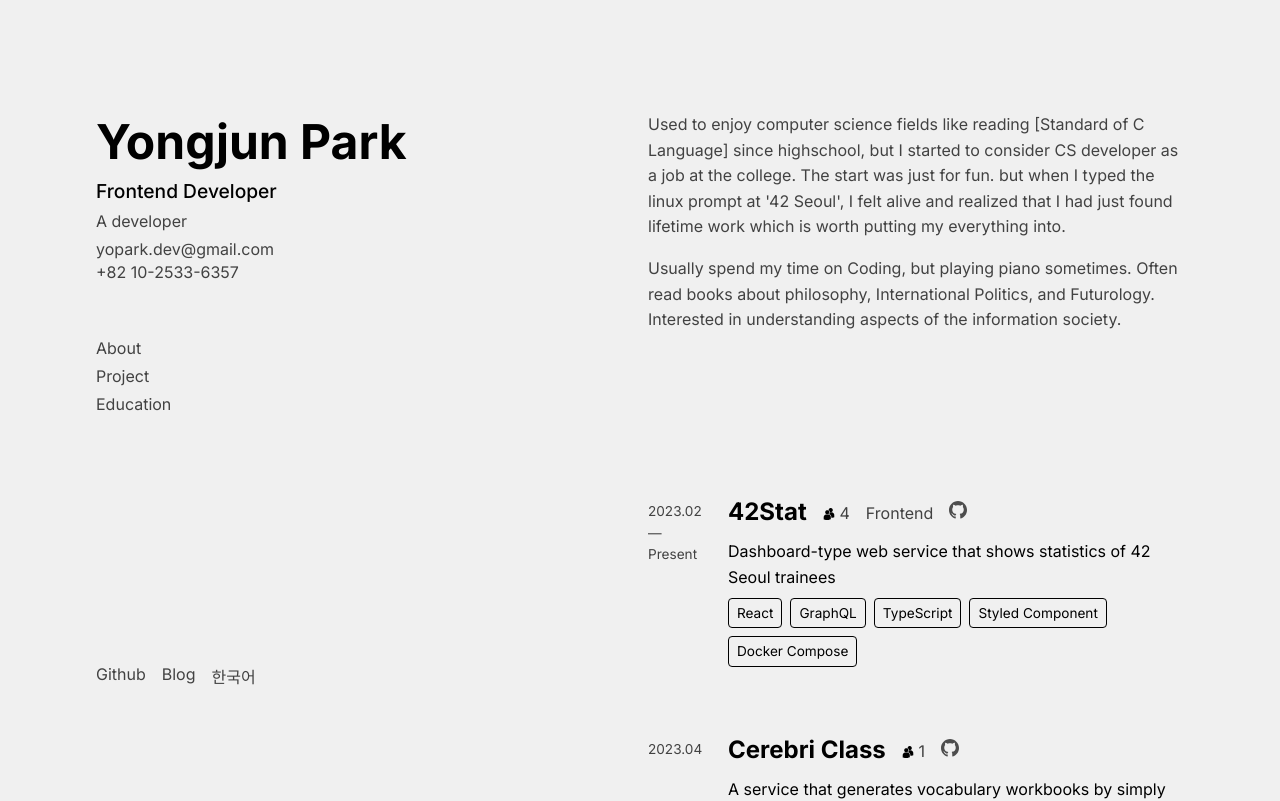
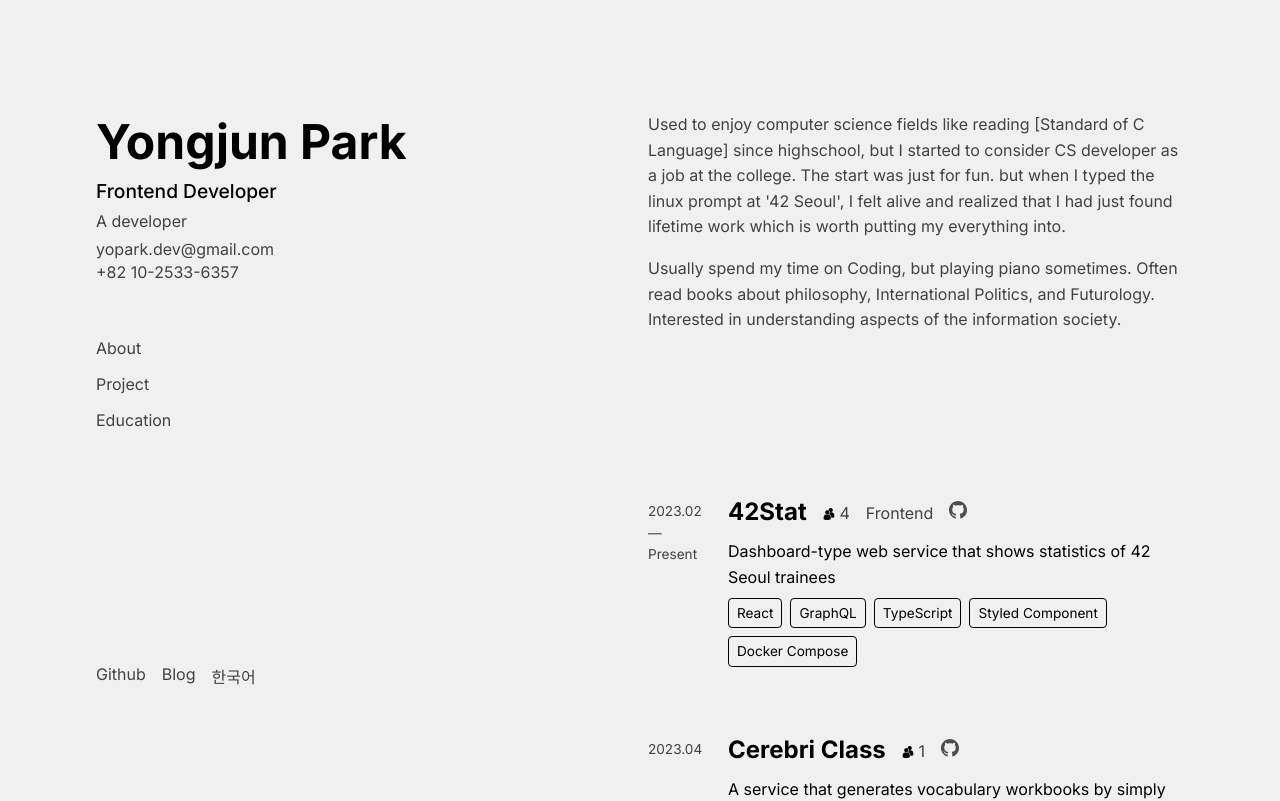
Before and after one commit to yoopark/yongjunpark.vercel.app-deprecated, a Next.js app: page /en in a window 1280 px wide. Shown: the top 801 px of the page. Built offline with nearby package versions, Linux system fonts and the light colour scheme.

Commit message:
✨ feat: anchor scroll

```diff
--- a/app/[locale]/page.module.css
+++ b/app/[locale]/page.module.css
@@ -71,7 +71,11 @@
 .header nav ul {
   display: flex;
   flex-direction: column;
-  gap: 0.5rem;
+  gap: 1rem;
+}
+
+.header nav ul li:hover {
+  color: rgb(var(--accent-rgb));
 }
 
 .social {
@@ -98,12 +102,17 @@
   text-decoration: underline;
 }
 
-#about,
-#projects,
-#educations {
+.about,
+.projects,
+.educations {
   display: flex;
   flex-direction: column;
   gap: 2rem;
+
+  @media (min-width: 1024px) {
+    padding-top: 7rem; /* anchor offset */
+    margin-top: -7rem;
+  }
 }
 
 .about__container {
@@ -112,9 +121,9 @@
   gap: 1rem;
 }
 
-#about h2,
-#projects h2,
-#educations h2 {
+.about h2,
+.projects h2,
+.educations h2 {
   display: block;
   color: rgb(var(--accent-rgb));
   font-size: 1.2rem;
--- a/app/[locale]/page.tsx
+++ b/app/[locale]/page.tsx
@@ -36,9 +36,15 @@ export default function Home() {
           </div>
           <nav>
             <ul>
-              <li>{t('About.title')}</li>
-              <li>{t('Projects.title')}</li>
-              <li>{t('Educations.title')}</li>
+              <li>
+                <a href="#about">{t('About.title')}</a>
+              </li>
+              <li>
+                <a href="#project">{t('Projects.title')}</a>
+              </li>
+              <li>
+                <a href="#education">{t('Educations.title')}</a>
+              </li>
             </ul>
           </nav>
         </div>
@@ -69,14 +75,14 @@ export default function Home() {
         </div>
       </header>
       <main className={styles.main}>
-        <section id={styles.about}>
+        <section className={styles.about} id="about">
           <h2>{t('About.title')}</h2>
           <div className={styles.about__container}>
             <p>{t('About.p1')}</p>
             <p>{t('About.p2')}</p>
           </div>
         </section>
-        <section id={styles.projects}>
+        <section className={styles.projects} id="project">
           <h2>{t('Projects.title')}</h2>
           <div className={styles.projects__container}>
             <div className={styles.project}>
@@ -189,7 +195,7 @@ export default function Home() {
             </div>
           </div>
         </section>
-        <section id={styles.educations}>
+        <section className={styles.educations} id="education">
           <h2>{t('Educations.title')}</h2>
           <div className={styles.educations__container}>
             <div className={styles.education}>
--- a/app/globals.css
+++ b/app/globals.css
@@ -21,6 +21,10 @@ body {
   max-width: 100vw;
 }
 
+html {
+  scroll-behavior: smooth;
+}
+
 body {
   color: rgb(var(--foreground-rgb));
   background: rgb(var(--background-rgb));
```
